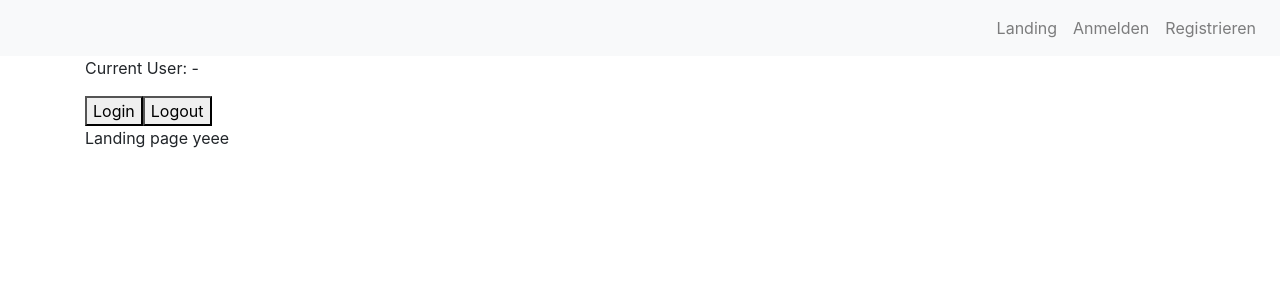
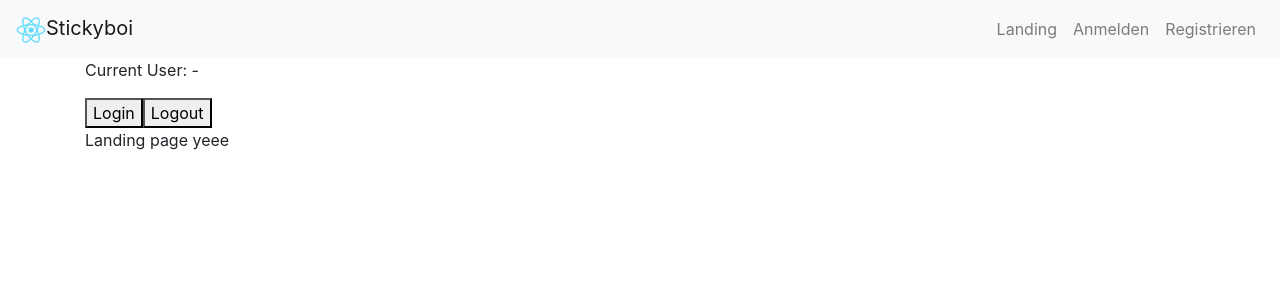
Before and after one commit to s7evinkelevra/woke-customer-timer, a React (Create React App) app: page / in a window 1280 px wide. Shown: the top 300 px of the page. Built offline with nearby package versions, Linux system fonts and the light colour scheme; no server answers.

Commit message:
added logo, hamburger and some cleanup

```diff
--- a/src/components/Navigation.js
+++ b/src/components/Navigation.js
@@ -1,12 +1,12 @@
 import React from 'react';
-
 
 import { Link } from 'react-router-dom';
 import { signOut, useSession } from './Auth/helper';
 
 import * as ROUTES from '../config/routes';
-import { Nav, Navbar } from 'react-bootstrap';
+import { Button, Nav, Navbar } from 'react-bootstrap';
 
+import logo from '../logo192.png';
 
 const Navigation = () => {
   const user = useSession();
@@ -21,16 +21,23 @@ const Navigation = () => {
     <Nav.Link as={Link} to={ROUTES.HOME}>Home</Nav.Link>
     <Nav.Link as={Link} to={ROUTES.ACCOUNT}>Account</Nav.Link>
     <Nav.Link as={Link} to={ROUTES.ADMIN}>Admin</Nav.Link>
-    <Nav.Link onClick={signOut}>Abmelden</Nav.Link>
+    <Nav.Link as={Button} variant="dark" style={{color:"white"}} onClick={signOut}>Abmelden</Nav.Link>
   </React.Fragment>
 
   return(
-    <Navbar className="justify-content-end" bg="light" expand="lg">
-      <Nav>
-        <Nav.Link as={Link} to={ROUTES.LANDING}>Landing</Nav.Link>
-        {!user && nonAuthLinks}
-        {user && authLinks}
-      </Nav>
+    <Navbar bg="light" expand="lg">
+      <Navbar.Brand>
+        <img alt="brand logo" src={logo} width="30" height="30" />
+        Stickyboi
+      </Navbar.Brand>
+      <Navbar.Toggle aria-controls="responsive-navbar-nav" />
+      <Navbar.Collapse className="justify-content-end">
+        <Nav>
+          <Nav.Link as={Link} to={ROUTES.LANDING}>Landing</Nav.Link>
+          {!user && nonAuthLinks}
+          {user && authLinks}
+        </Nav>
+      </Navbar.Collapse>
     </Navbar>
   )
 }
```
Also changed, not shown: src/logo192.png (added).
